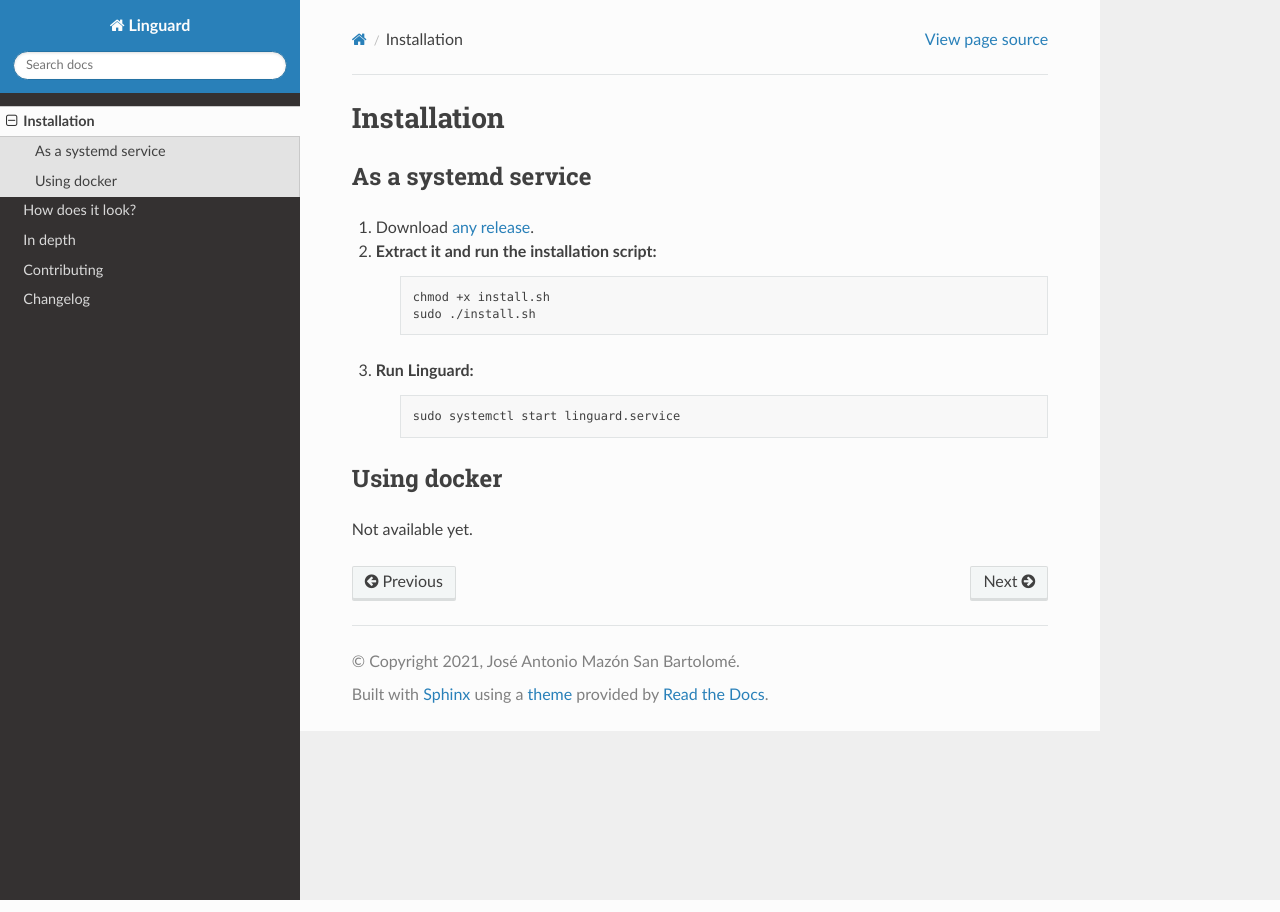
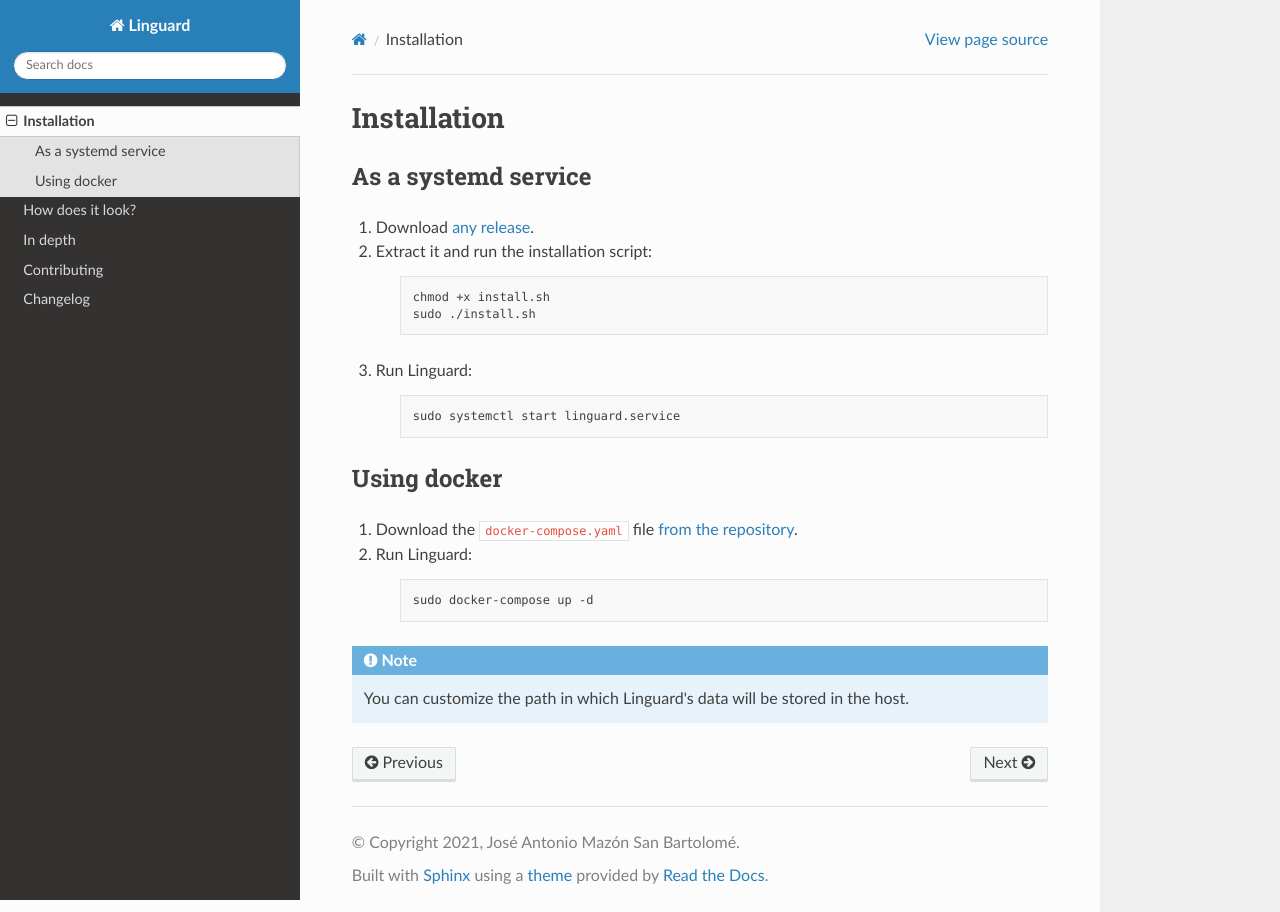
Before and after one commit to joseantmazonsb/linguard, a Sphinx documentation site: the page built from docs/source/installation.rst, in a window 1280 px wide. Built offline with Sphinx 7.4.7 and the Read the Docs theme 2.0.0, drawn with Linux system fonts in a browser that asks for light colours.

Commit message:
#28 Added docker stuff and bumped version to 1.0.0
+ Updated docs and workflows

Signed-off-by: Jose <joseantoniomazon@gmail.com>

```diff
--- a/docs/source/installation.rst
+++ b/docs/source/installation.rst
@@ -6,11 +6,13 @@
 
 1. Download `any release <https://github.com/joseantmazonsb/linguard/releases>`__.
 2. Extract it and run the installation script:
+
     .. code-block:: bash
 
         chmod +x install.sh
         sudo ./install.sh
 3. Run Linguard:
+
     .. code-block:: bash
 
         sudo systemctl start linguard.service
@@ -18,4 +20,12 @@
 Using docker
 ------------
 
-Not available yet.
+1. Download the ``docker-compose.yaml`` file `from the repository <https://raw.githubusercontent.com/joseantmazonsb/linguard/main/docker/docker-compose.yaml>`__.
+2. Run Linguard:
+
+    .. code-block:: bash
+
+        sudo docker-compose up -d
+
+.. note::
+    You can customize the path in which Linguard's data will be stored in the host.
--- a/pyproject.toml
+++ b/pyproject.toml
@@ -1,6 +1,6 @@
 [tool.poetry]
 name = "linguard"
-version = "0.2.0"
+version = "1.0.0"
 description = "Wireguard management made simple"
 authors = ["Jose <joseantoniomazon@gmail.com>"]
 license = "GPL-3.0"
```
Also changed, not shown: README.md (+8 -3 lines), docs/source/index.rst (+11 -11 lines), 11 other files.
